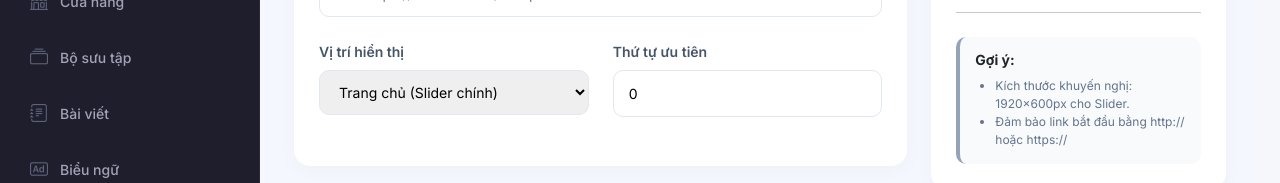
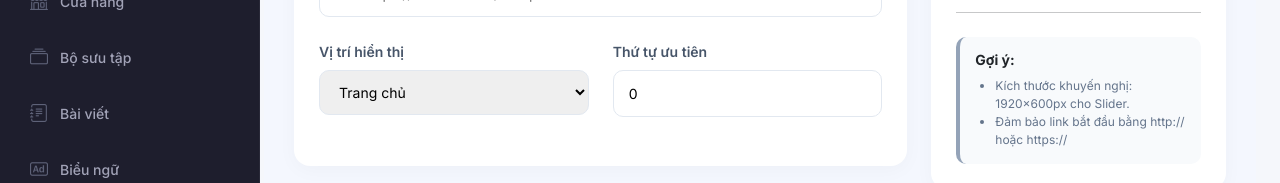
Before and after one commit to Doanvth/DAX_PolyStyle, a Vue app: page /admin/addbanners in a window 1280 px wide. Shown: the part 458-641 px from the top of the page. Built offline with nearby package versions, Linux system fonts and the light colour scheme.

Commit message:
Update AddBanner.vue

```diff
--- a/src/views/admin/AddBanner.vue
+++ b/src/views/admin/AddBanner.vue
@@ -49,7 +49,7 @@
                 <div class="col-md-6 mb-4">
                   <label class="form-label-custom">Vị trí hiển thị</label>
                   <select v-model="banner.position" class="form-select-custom">
-                    <option value="Home Slider">Trang chủ (Slider chính)</option>
+                    <option value="Home Slider">Trang chủ</option>
                     <option value="Sidebar Right">Cột bên phải </option>
                   </select>
                 </div>
```
